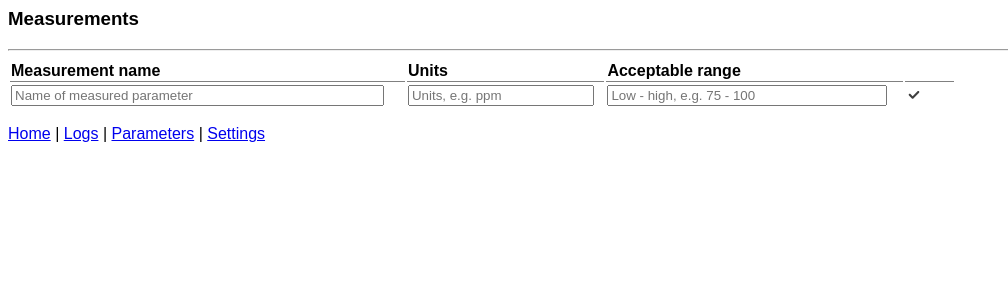
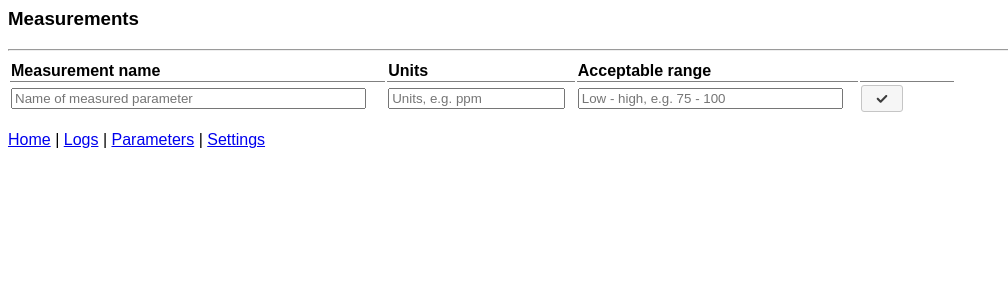
Before and after one commit to csammis/reef, a Flask app: page /settings/ in a window 1280 px wide. Shown: the top 300 px of the page, without its empty margins (0-1008 px from the left). Run offline with Flask 2, Linux system fonts and the light colour scheme; data that the repository does not hold is empty; some libraries are stand-ins or nearby versions.

Commit message:
Moving link images to buttons

```diff
--- a/src/app.py
+++ b/src/app.py
@@ -35,7 +35,7 @@ def logs():
 def settings():
     return render_template('settings.html',
             title='Settings',
-            libraries=['jquery'],
+            libraries=['jquery','jquery-ui'],
             stylesheet=url_for('static', filename='settings.css'),
             script=url_for('static', filename='settings.js'))
 
--- a/src/static/common.css
+++ b/src/static/common.css
@@ -22,6 +22,22 @@ body {
     height:16px;
 }
 
+/* Override font size choice for jquery-ui widget */
+.ui-widget {
+    font-size:0.75em;
+}
+
+/* .inline-button brings the vertical sizing of jquery-ui buttons under control */
+.inline-button {
+    margin-top:0em;
+    margin-bottom:0em;
+}
+
+.inline-button .ui-button-text {
+    padding-top:0em;
+    padding-bottom:0em;
+}
+
 /* Indicates hovering over an editable field */
 .entry-hover {
     background:lightyellow;
--- a/src/static/logs.css
+++ b/src/static/logs.css
@@ -59,7 +59,7 @@ h4 {
 }
 
 #entry {
-    width:95%;
+    width:70%;
 }
 
 article {
--- a/src/static/parameters.js
+++ b/src/static/parameters.js
@@ -185,7 +185,7 @@
                 buttonImageOnly: true})
             .datepicker("setDate", new Date());
 
-        $('<a>').attr('href', '#').css('margin-left','0.5em').html('save').click(function() {
+        $('<button>').html('save').button().addClass('inline-button').click(function() {
             submitEntry();
             return false;
         }).appendTo($entryContainer);
--- a/src/static/settings.css
+++ b/src/static/settings.css
@@ -19,7 +19,7 @@ thead th {
 }
 
 #measurement_control {
-    width:5%;
+    width:10%;
 }
 
 .table_header th {
--- a/src/static/settings.js
+++ b/src/static/settings.js
@@ -20,8 +20,8 @@
     function buildMeasurementType(config) {
         var $row = $('<tr>').addClass('data').addClass('measurement-type-id-' + config.id)
             .hover(
-                    function() { $(this).addClass('entry-hover'); $('.measurement-type-' + config.id).show(); },
-                    function() { $(this).removeClass('entry-hover'); $('.measurement-type-' + config.id).hide(); }
+                    function() { $(this).addClass('entry-hover'); /*$('.measurement-type-' + config.id).show();*/ },
+                    function() { $(this).removeClass('entry-hover'); /*$('.measurement-type-' + config.id).hide();*/ }
                 );
 
         $('<td>').addClass(config.id + '-label').html(config.label).appendTo($row);
@@ -33,11 +33,19 @@
         }
         $('<td>').addClass(config.id + '-range').html(range_html).appendTo($row);
 
-        var $control = $('<span>').addClass('measurement-type-' + config.id).hide();
-        $('<a>').attr('href', '#').html('<img src="/static/images/edit.svg" alt="Edit this measurement type" class="icon" />').click(function() {
-            onEditMeasurementType(config.id);
-        }).appendTo($control);
-        $('<a>').attr('href', '#').html('<img src="/static/images/delete.svg" alt="Delete this measurement type" class="icon" />').click(function() {
+        var $control = $('<span>').addClass('measurement-type-' + config.id);//.hide();
+        $('<button>').append(
+                $('<img>').addClass('icon').attr('src','/static/images/edit.svg'))
+            .button()
+            .addClass('inline-button')
+            .click(function() { onEditMeasurementType(config.id); })
+            .appendTo($control);
+
+        $('<button>').append(
+                $('<img>').addClass('icon').attr('src', '/static/images/delete.svg'))
+            .button()
+            .addClass('inline-button')
+            .click(function() {
                 $.ajax({
                     url: '/configs/measurements/' + config.id,
                     type: 'DELETE',
@@ -48,7 +56,8 @@
                     });
                 })
                 .fail(function(data) { alert(data.responseJSON.message); });
-        }).appendTo($control);
+            })
+            .appendTo($control);
 
         $('<td>').addClass(config.id + '-control').append($control).appendTo($row);
 
@@ -121,8 +130,19 @@
         $('#inline-edit-label-' + id).focus().select();
 
         originals.controlSpan.detach();
-        $('<a>').attr('href', '#').html('<img src="/static/images/submit-entry.svg" alt="Save changes" class="icon" />').click(submitEdit).appendTo(originals.controlElement);
-        $('<a>').attr('href', '#').html('<img src="/static/images/cancel.svg" alt="Cancel edit" class="icon" />').click(finished).appendTo(originals.controlElement);
+        $('<button>').append(
+                $('<img>').addClass('icon').attr('src', '/static/images/submit-entry.svg'))
+            .button()
+            .addClass('inline-button')
+            .click(submitEdit)
+            .appendTo(originals.controlElement);
+
+        $('<button>').append(
+                $('<img>').addClass('icon').attr('src', '/static/images/cancel.svg'))
+            .button()
+            .addClass('inline-button')
+            .click(finished)
+            .appendTo(originals.controlElement);
     }
 
     function addNewMeasurement() {
@@ -149,7 +169,7 @@
     }
 
     window.onload = function() {
-        $('#submit_new_measurement').click(addNewMeasurement);
+        $('#submit_new_measurement').button().click(addNewMeasurement);
         bindInputsToKeyHandler('.measurement_new_entry', addNewMeasurement);
         sendConfigRequest();
     };
--- a/src/templates/header.inc.html
+++ b/src/templates/header.inc.html
@@ -1,10 +1,10 @@
 <html>
 <head>
 <title>{{ title }}</title>
+{% if libraries and 'jquery-ui' in libraries %}
+<link rel="stylesheet" type="text/css" href="//ajax.googleapis.com/ajax/libs/jqueryui/1.11.0/themes/start/jquery-ui.css" />
+{% endif %}
 <link rel="stylesheet" type="text/css" href="/static/common.css" />
-{% if libraries and 'jquery-ui' in libraries %}
-<link rel="stylesheet" type="text/css" href="//ajax.googleapis.com/ajax/libs/jqueryui/1.11.0/themes/smoothness/jquery-ui.css" />
-{% endif %}
 {% if stylesheet %}
 <link rel="stylesheet" type="text/css" href="{{ stylesheet }}" />
 {% endif %}
--- a/src/templates/logs.html
+++ b/src/templates/logs.html
@@ -2,10 +2,10 @@
 <div id="main">
     <div id="logentries"></div>
     <div id="control">
-        <h4>New log entry:</h4>
         <div class="entry-div">
-            <input type="text" id="entry" /> &nbsp;
-            <a href="#" id="submit-link" title="Record entry"><img src="/static/images/add-entry.svg" class="icon" alt="Record entry" title="Record entry" /></a>
+            New log entry:&nbsp;
+            <input type="text" id="entry" />&nbsp;
+            <button id="submit-link" class="inline-button">Add</button>
         </div>
         <div id="submit-div">
             <span id="datechanger" class="optional-text">Log will be entered with today's date (<a href="#" id="changedate">change</a>)</span>&nbsp;
--- a/src/templates/settings.html
+++ b/src/templates/settings.html
@@ -24,7 +24,7 @@
                         <input type="text" id="new_measurement_range" class="new_measurement" placeholder="Low - high, e.g. 75 - 100" />
                     </td>
                     <td>
-                        <a href="#" id="submit_new_measurement"><img src="/static/images/submit-entry.svg" class="icon" alt="Add measurement" /></a>
+                        <button id="submit_new_measurement" class="inline-button"><img src="/static/images/submit-entry.svg" alt="Add new measurement" class="icon" /></button>
                     </td>
                 </tr>
             </tfoot>
```
Also changed, not shown: src/static/logs.js (+14 -11 lines). Lines whose indentation alone changed are shown as unchanged.
